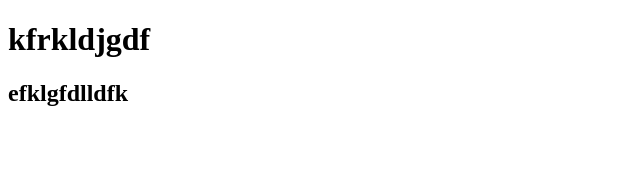
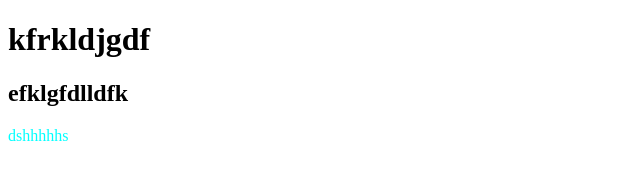
Before and after one commit to zahidux/my-second-repo, a plain HTML site: page index.html in a window 1280 px wide. Shown: the full height of the page, 0-640 px from the left. Drawn offline with Linux system fonts and the light colour scheme.

Commit message:
styles added

```diff
--- a/index.html
+++ b/index.html
@@ -5,9 +5,11 @@
     <meta http-equiv="X-UA-Compatible" content="IE=edge">
     <meta name="viewport" content="width=device-width, initial-scale=1.0">
     <title>my second github repo</title>
+    <link rel="stylesheet" href="style.css">
 </head>
 <body>
     <h1>kfrkldjgdf</h1>
     <h2>efklgfdlldfk</h2>
+    <p>dshhhhhs</p>
 </body>
 </html>
--- /dev/null
+++ b/style.css
@@ -0,0 +1,3 @@
+p{
+  color: aqua;
+}
```
